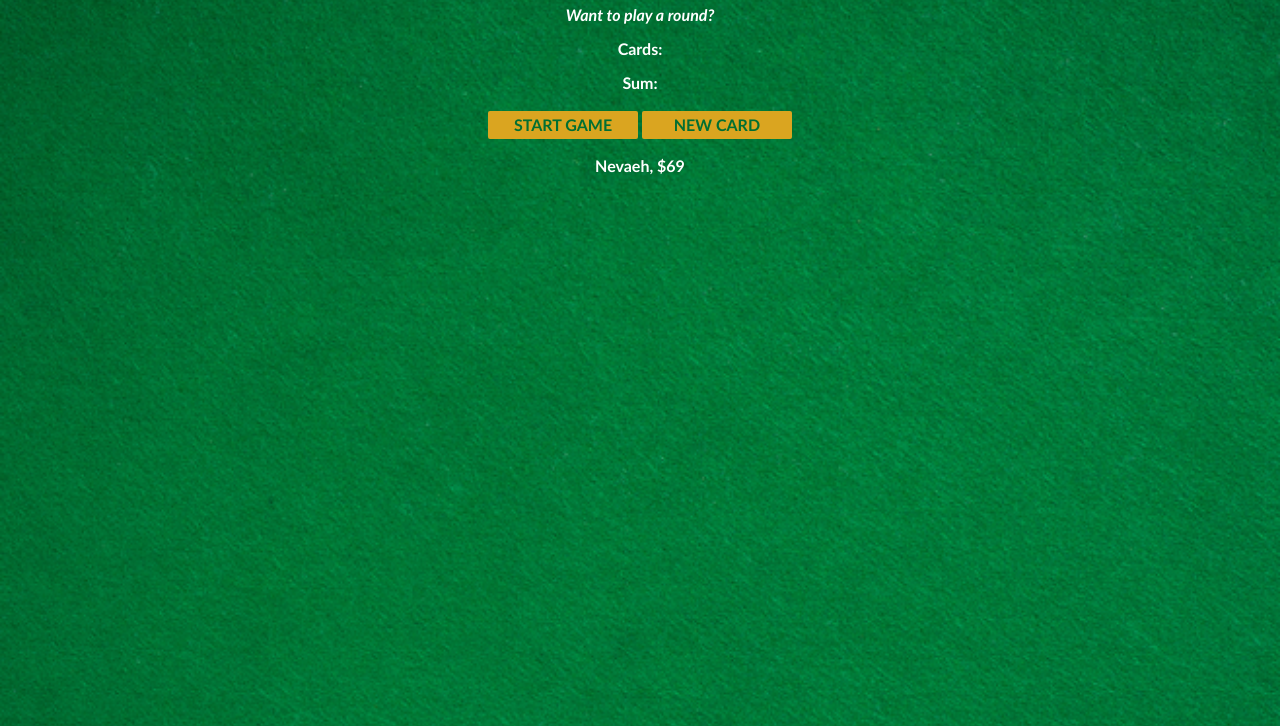
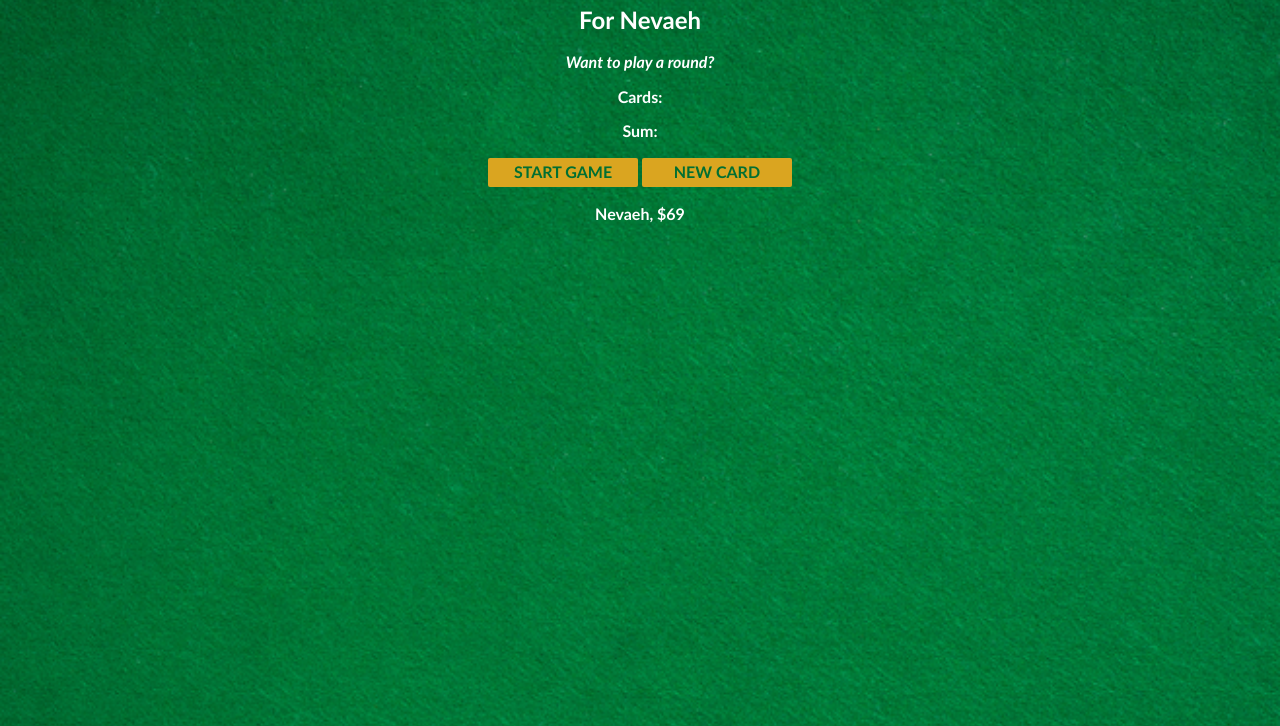
Before and after one commit to CasaOne69/blackJackGame, a website built with Vite: page index.html in a window 1280 px wide. Shown: the part 74-800 px from the top of the page. Built offline with nearby package versions, Linux system fonts and the light colour scheme.

Commit message:
Added Name

```diff
--- a/index.html
+++ b/index.html
@@ -4,6 +4,7 @@
     </head>
     <body>
         <h1>Blackjack</h1>
+        <h2>For Nevaeh</h2>
         <p id="message-el">Want to play a round?</p>
         <p id="cards-el">Cards:</p>
         <p id="sum-el">Sum:</p>
```
